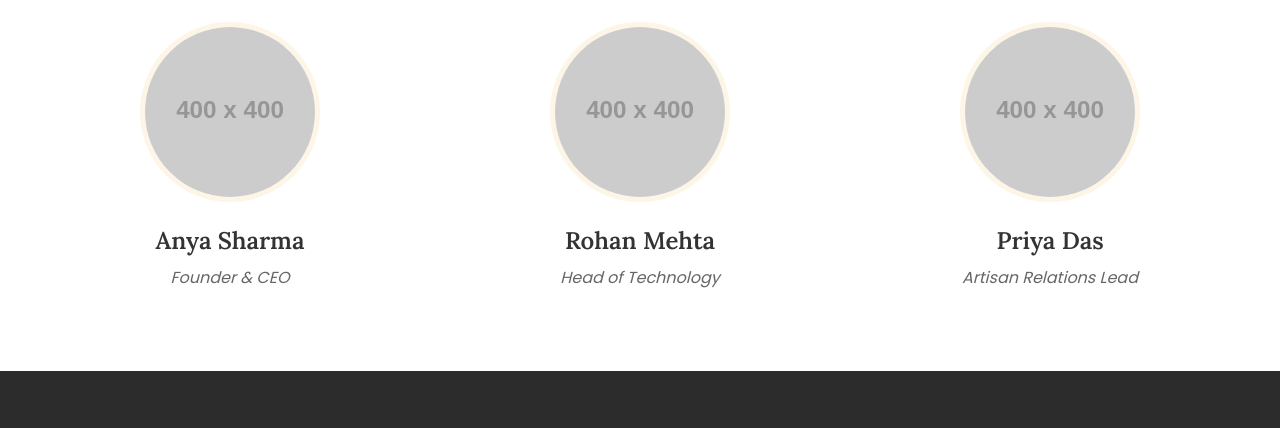
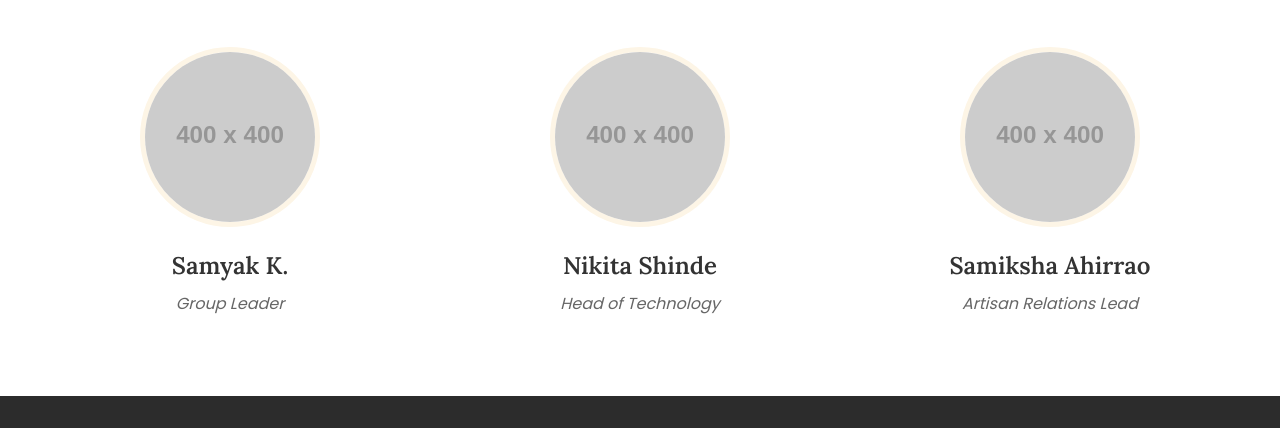
Before and after one commit to Phoenix-Sam/CraftBridge, a plain HTML site: page about.html in a window 1280 px wide. Shown: the part 1642-2070 px from the top of the page. Drawn offline with Linux system fonts and the light colour scheme; placeholder pictures from the web are drawn by us.

Commit message:
Update about.html: Updated Team member names

```diff
--- a/about.html
+++ b/about.html
@@ -1,4 +1,4 @@
-<!DOCTYPE html>
+a<!DOCTYPE html>
 <html lang="en">
 <head>
     <meta charset="UTF-8">
@@ -72,17 +72,17 @@
             <div class="team-grid">
                 <div class="team-card">
                     <img src="https://placehold.co/400x400/FDF5E6/333?text=Anya+Sharma" alt="Team member Anya Sharma">
-                    <h3>Anya Sharma</h3>
-                    <p>Founder & CEO</p>
+                    <h3>Samyak K.</h3>
+                    <p>Group Leader</p>
                 </div>
                 <div class="team-card">
                     <img src="https://placehold.co/400x400/FDF5E6/333?text=Rohan+Mehta" alt="Team member Rohan Mehta">
-                    <h3>Rohan Mehta</h3>
+                    <h3>Nikita Shinde</h3>
                     <p>Head of Technology</p>
                 </div>
                 <div class="team-card">
                     <img src="https://placehold.co/400x400/FDF5E6/333?text=Priya+Das" alt="Team member Priya Das">
-                    <h3>Priya Das</h3>
+                    <h3>Samiksha Ahirrao</h3>
                     <p>Artisan Relations Lead</p>
                 </div>
             </div>
@@ -117,7 +117,7 @@
                 <h4>Contact</h4>
                 <p class="footer-text">
                     123, Artisan Street,<br>
-                    Jaipur, Rajasthan, 302001<br>
+                    Pune, Maharashtra, 412105<br>
                     Email: support@craftbridge.in
                 </p>
             </div>
```
